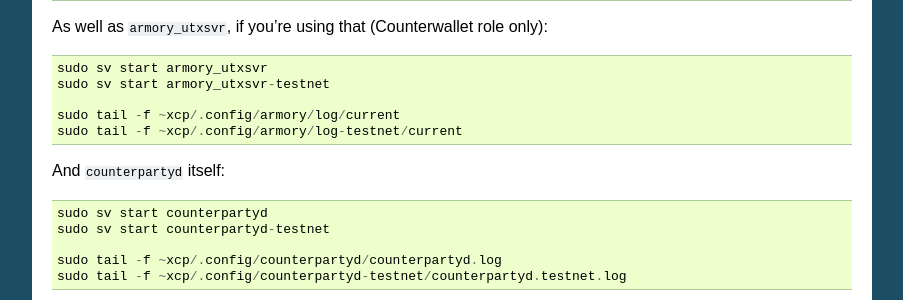
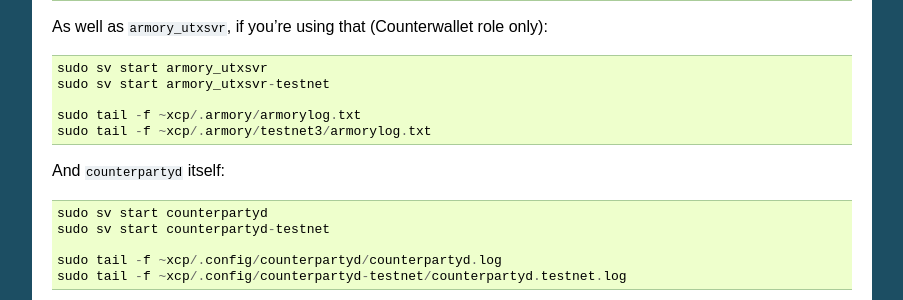
Before and after one commit to CounterpartyXCP/federatednode, a Sphinx documentation site: the page built from docs/SettingUpAFederatedNode.rst, in a window 1280 px wide and 900 px high, scrolled down 3061 px. Shown: the part 152-452 px from the top of the window, without its empty margins (198-1101 px from the left). Built offline with Sphinx 7.4.7, drawn with Linux system fonts in a browser that asks for light colours.

Commit message:
Correct logs location of Armory
xcp@ubuntu:~$ sudo find /home/xcp/ -name "armory*" | grep log
/home/xcp/.armory/armorycpplog.txt
/home/xcp/.armory/armory_utxsvr.log
/home/xcp/.armory/armorylog.txt
/home/xcp/.armory/armory_utxsvr-testnet.log
/home/xcp/.armory/testnet3/armorycpplog.txt
/home/xcp/.armory/testnet3/armorylog.txt

```diff
--- a/docs/SettingUpAFederatedNode.rst
+++ b/docs/SettingUpAFederatedNode.rst
@@ -167,8 +167,8 @@
     sudo sv start armory_utxsvr
     sudo sv start armory_utxsvr-testnet
 
-    sudo tail -f ~xcp/.config/armory/log/current
-    sudo tail -f ~xcp/.config/armory/log-testnet/current
+    sudo tail -f ~xcp/.armory/armorylog.txt
+    sudo tail -f ~xcp/.armory/testnet3/armorylog.txt
 
 And ``counterpartyd`` itself::
 
```
